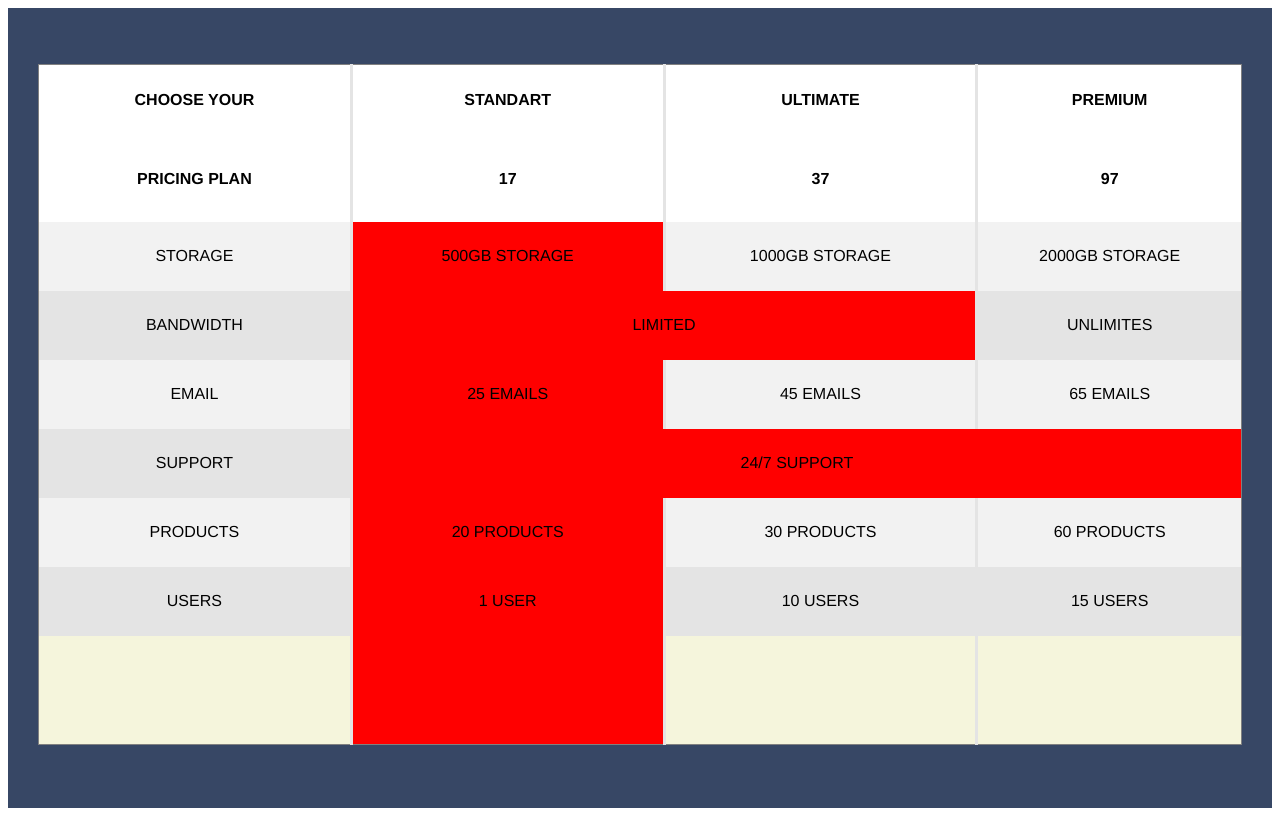
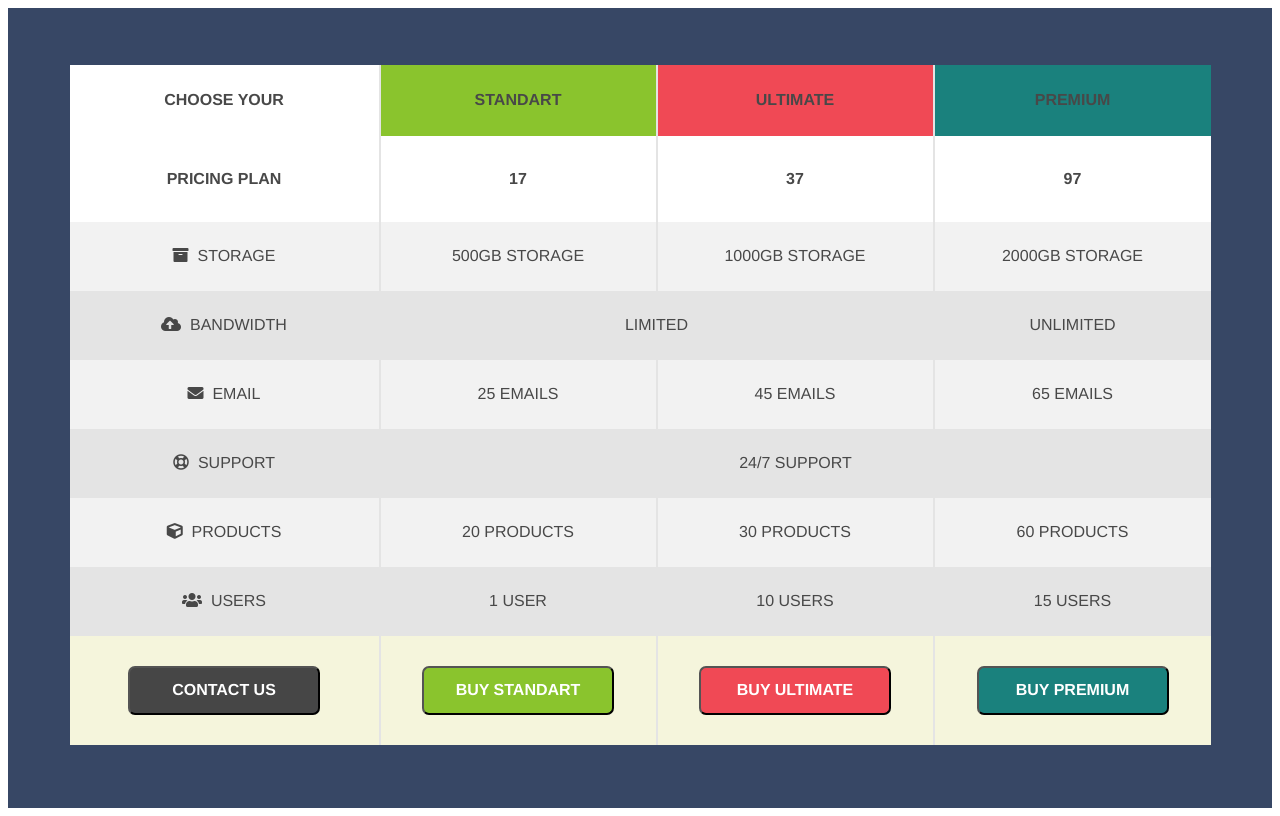
Before and after one commit to olegzip/frontend, a plain HTML site: page src/homework5/index.html in a window 1280 px wide. Drawn offline with nearby package versions, Linux system fonts and the light colour scheme.

Commit message:
homework 5 70%

```diff
--- a/src/homework5/css/style.css
+++ b/src/homework5/css/style.css
@@ -6,50 +6,47 @@
     display: flex;
     align-items: center;
     justify-items: center;
-
 }
 .table-wrapper{
     margin: 24px 30px 31px 30px;
     width: 100%;
-    position: relative;
 }
 table{
     text-transform: uppercase;
     text-align: center;
-    border: 1px solid gray;
     border-collapse: collapse;
-    width: 100%;
+    /*width: 100%;*/
     font-family: 'Arimo', sans-serif;
     background-color: white;
+    margin: auto;
+    color: rgb(72, 72, 72);
 }
-#col2{
-    border-left: 0.2rem solid rgb(228, 228, 228);
-    border-right: 0.2rem solid rgb(228, 228, 228);
-    box-shadow: 0.4em 0.4em 5px rgba(122,122,122,0.5);
-
+#col-first{
+    width: 310px;
+    border-right: 2px solid rgb(228, 228, 228);
 }
-#col3{
-    border-right: 0.2rem solid rgb(228, 228, 228);
-
+#col{
+    width: 277px;
+    border-right: 2px solid rgb(228, 228, 228);
 }
-
-table colgroup col{
-    width: 26%;
+#col-last{
+    width: 277px;
+    border-left: 2px solid rgb(228, 228, 228);
 }
-table colgroup:first-child{
-    width: 23%;
+.contact-bgr{
+    background-color: rgb(70, 70, 70);
 }
-colgroup>col{
-
+.standart-bgr{
+    background-color: rgb(138, 196, 45);
 }
-td:nth-of-type(2){
- background-color: red;
+.ultimate-bgr{
+    background-color: rgb(240, 73, 85);
+}
+.premium-bgr{
+    background-color: rgb(26, 129, 125);
 }
 /*TABLE HEADER:*/
 
-thead th{
-
-}
 thead tr:nth-child(even){
     height: 86px;
 }
@@ -62,7 +59,6 @@ thead tr:nth-child(odd){
 tbody tr:nth-child(even){
     height: 69px;
     background-color: rgb(228, 228, 228);
-
 }
 tbody tr:nth-child(odd){
     height: 69px;
@@ -78,3 +74,13 @@ tfoot td{
 tfoot tr{
     height: 109px;
 }
+tfoot tr button{
+    width: 192px;
+    height: 49px;
+    font-size: 16px;
+    font-family: inherit;
+    text-transform: inherit;
+    font-weight: bold;
+    color: white;
+    border-radius: 7px;
+}
--- a/src/homework5/index.html
+++ b/src/homework5/index.html
@@ -13,55 +13,55 @@
     <div class="table-wrapper">
     <table>
         <colgroup>
-            <col>
-            <col id="col2">
-            <col id="col3">
+            <col id="col-first">
+            <col span="2" id="col">
+            <col id="col-last">
             <col>
         </colgroup>
         <thead>
         <tr>
             <th>choose your</th>
-            <th>standart</th>
-            <th>ultimate</th>
-            <th>premium</th>
+            <th class="standart-bgr">standart</th>
+            <th class="ultimate-bgr">ultimate</th>
+            <th class="premium-bgr">premium</th>
         </tr>
         <tr>
             <th>pricing plan</th>
-            <th>17</th>
+            <th>17</sup></th>
             <th>37</th>
             <th>97</th>
         </tr>
         </thead>
         <tbody>
         <tr>
-            <td>storage</td>
+            <td><i class="fas fa-archive"></i>&nbsp   storage</td>
             <td>500GB Storage</td>
             <td>1000GB Storage</td>
             <td>2000GB Storage</td>
         </tr>
         <tr>
-            <td>bandwidth</td>
+            <td><i class="fas fa-cloud-upload-alt"></i>&nbsp   bandwidth</td>
             <td colspan="2">limited</td>
-            <td>unlimites</td>
+            <td>unlimited</td>
         </tr>
         <tr>
-            <td>email</td>
+            <td><i class="fas fa-envelope"></i>&nbsp   email</td>
             <td>25 emails</td>
             <td>45 emails</td>
             <td>65 emails</td>
         </tr>
         <tr>
-            <td>support</td>
+            <td><i class="far fa-life-ring"></i>&nbsp support</td>
             <td colspan="3">24/7 support</td>
         </tr>
         <tr>
-            <td>products</td>
+            <td><i class="fas fa-cube"></i>&nbsp   products</td>
             <td>20 products</td>
             <td>30 products</td>
             <td>60 products</td>
         </tr>
         <tr>
-            <td>users</td>
+            <td><i class="fas fa-users"></i>&nbsp   users</td>
             <td>1 user</td>
             <td>10 users</td>
             <td>15 users</td>
@@ -69,10 +69,10 @@
         </tbody>
         <tfoot>
         <tr>
-            <td></td>
-            <td></td>
-            <td></td>
-            <td></td>
+            <td><button class="contact-bgr">contact us</button></td>
+            <td><button class="standart-bgr">buy standart</button></td>
+            <td><button class="ultimate-bgr">buy ultimate</button></td>
+            <td><button class="premium-bgr">buy premium</button></td>
         </tr>
         </tfoot>
     </table>
```
